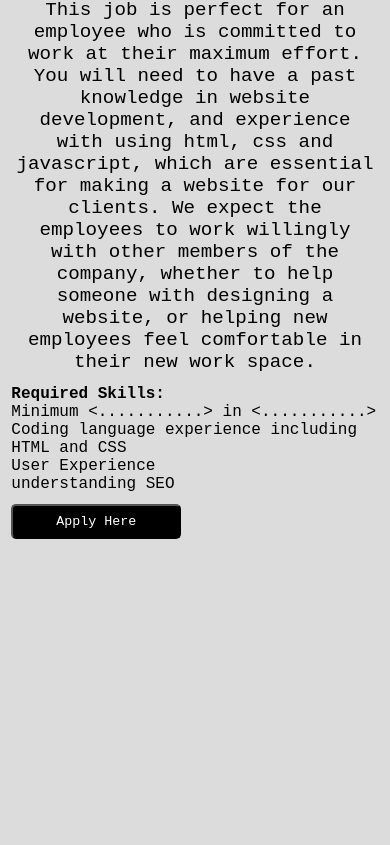
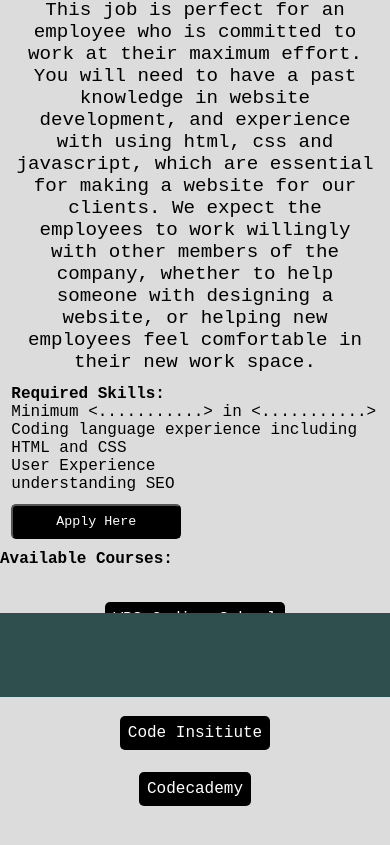
Before and after one commit to MikolajZ06/WebdevCOURSEWORK, a plain HTML site: page Html/AboutJob.html in a window 390 px wide. Shown: the part 147-992 px from the top of the page. Before the commit the page ends 844 px from the top, so only its background shows below. Drawn offline with Linux system fonts and the light colour scheme.

Commit message:
update CSS

```diff
--- a/Html/AboutJob.html
+++ b/Html/AboutJob.html
@@ -35,5 +35,13 @@
     </div>
 
     <button id="ApplicationFORM"><a id="ApplyHere" href="../Html/ApplicForm.html">Apply Here</a></button>
+
+    <p><b>Available Courses:</b></p>
+    <div class="WebsiteLinks"><a id="Website1" href="https://www.wbscodingschool.com/gb/web-app-development-bootcamp/?utm_term=learn%20web%20development&utm_campaign=WV+%7C+UK+%7C+en+%7C+Web+%26+App+Development&utm_source=adwords&utm_medium=ppc&hsa_acc=1582954711&hsa_cam=17320765099&hsa_grp=135683835494&hsa_ad=601202192857&hsa_src=g&hsa_tgt=kwd-134038025&hsa_kw=learn%20web%20development&hsa_mt=e&hsa_net=adwords&hsa_ver=3&gad=1&gclid=EAIaIQobChMIir3gibu7_gIVj4BQBh09rQqwEAAYAiAAEgKF1_D_BwE">
+    WBS Coding School</a><a id="Website2" href="https://codeworks.me/london/?cw_source=google&cw_medium=cpc&cw_campaign=RoW%20-%20London&cw_content=423834748547&cw_term=developer%20school%20uk&gclid=EAIaIQobChMIwdvLz7y7_gIViJ7tCh25KwY1EAAYASAAEgKB2PD_BwE">
+    Codeworks</a> <a id="Website3" href="https://codeinstitute.net/full-stack-software-development-diploma/?utm_term=web%20development%20courses&utm_campaign=CI+-+UK+-+Search+-+NB&utm_source=adwords&utm_medium=ppc&hsa_acc=8983321581&hsa_cam=14153066350&hsa_grp=134105152228&hsa_ad=635785096303&hsa_src=g&hsa_tgt=kwd-12372542&hsa_kw=web%20development%20courses&hsa_mt=e&hsa_net=adwords&hsa_ver=3&gad=1&gclid=EAIaIQobChMIwdvLz7y7_gIViJ7tCh25KwY1EAAYAyAAEgLgGfD_BwE">
+    Code Insitiute</a><a id="Website4" href="https://www.codecademy.com/catalog/subject/web-development">Codecademy</a></div>
+
+    <footer id="FooterAll"></footer>
 </body>
 </html>
--- a/SeeEsEs.css
+++ b/SeeEsEs.css
@@ -33,6 +33,7 @@
 }
 body{
     background-color: gainsboro;
+    margin-bottom: 50px;
 }
 #AUP1{
     font-size: larger;
@@ -44,6 +45,7 @@ body{
     font-size: larger;
     width: 1000px;
     margin-right: 4mm;
+    margin-bottom: 10%;
 }
 a:link, a:visited{
     color: white;
@@ -204,6 +206,42 @@ a{
 ::placeholder{
     font-size: 30px;
 }
+#Website1{
+    background-color: black;
+    margin: 3mm;
+    border-radius: 5px;
+}
+#Website2{
+    background-color: black;
+    margin: 3mm;
+    border-radius: 5px;
+}
+#Website3{
+    background-color: black;
+    margin: 3mm;
+    border-radius: 5px;
+}
+#Website4{
+    background-color: black;
+    margin: 3mm;
+    border-radius: 5px;
+}
+.WebsiteLinks{
+    vertical-align: auto;
+    display: flex;
+    justify-content: center;
+    margin-top:6mm;
+    margin-bottom: 10%;
+}
+#FooterAll{
+    background-color: darkslategrey;
+    position: fixed;
+    height: 10%;
+    bottom: 0px;
+    left: 0px;
+    right: 0px;
+    margin-bottom: 0px;
+}
 @media only screen and (max-width: 1700px){
     #AUP1{
         float: left;
@@ -326,7 +364,7 @@ a{
         width: 90%;
     }
     #AUP1{
-        width: 512px;
+        max-width: 512px;
         margin-left: 2mm;
         height: auto;
     }
@@ -375,28 +413,34 @@ a{
         font-size: 20px;
     }
 }
+@media only screen and (max-width: 476px){
+    .WebsiteLinks{
+        flex-direction: column;
+        align-items: center;
+    }
+}
 @media only screen and (max-width: 469px){
     #AUP1{
-        max-width: 400px;
+        max-width: 430px;
     }
     #AUP2{
-        max-width: 400px;
+        max-width: 430px;
     }
 }
 @media only screen and (max-width: 420px){
     #AUP1{
-        max-width: 300px;
+        max-width: 370px;
     }
     #AUP2{
-        max-width: 300px;
+        max-width: 370px;
     }
 }
 @media only screen and (max-width: 390px){
     #AUP1{
-        margin-left: 1cm;
+
     }
     #AUP2{
-        margin-left: 1cm;
+
     }
 }
 @media only screen and (max-width: 380px){
```
Also changed, not shown: Html/Aboutus.html (+1 -0 lines), Html/ApplicForm.html (+2 -0 lines), Html/Ourteam.html (+2 -0 lines).
